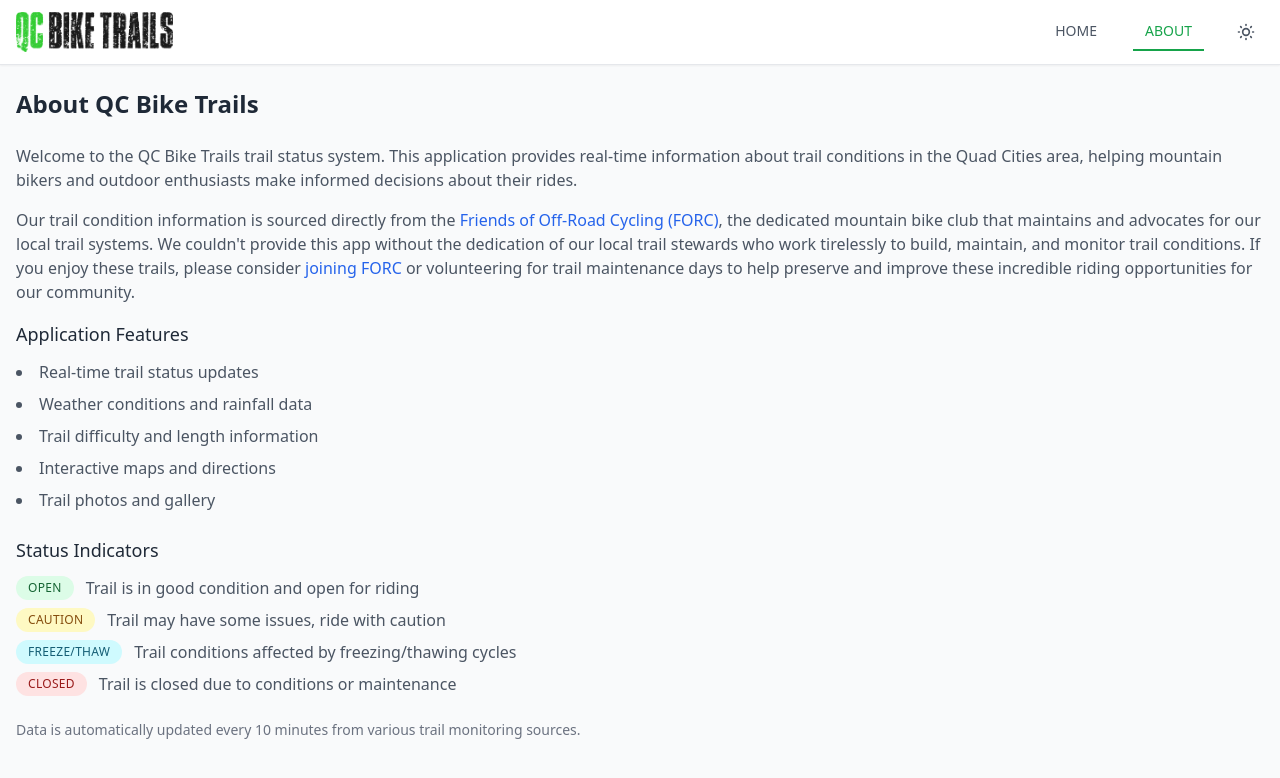
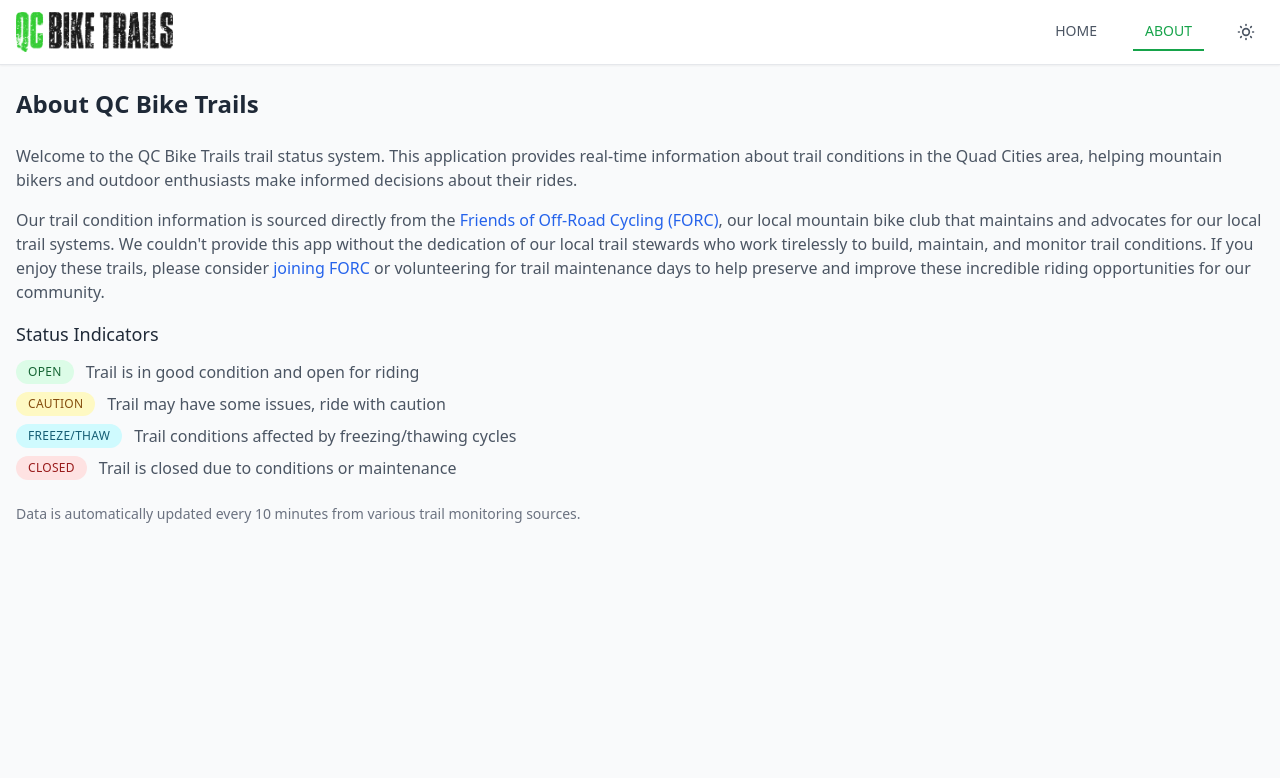
Before and after one commit to zlarson/qc-singletrack, an Angular app in the folder src/QCSingleTrack.Angular/trail-status-app/: page /about in a window 1280 px wide. Shown: the top 778 px of the page. Built offline with nearby package versions, Linux system fonts and the light colour scheme.

Commit message:
Revise about component content and remove features list
Updated the description of the local mountain bike club and removed the application features section.

```diff
--- a/src/QCSingleTrack.Angular/trail-status-app/src/app/components/about.component.ts
+++ b/src/QCSingleTrack.Angular/trail-status-app/src/app/components/about.component.ts
@@ -19,22 +19,13 @@ import { CommonModule } from '@angular/common';
             <p class="text-gray-600 dark:text-gray-300 mb-4">
               Our trail condition information is sourced directly from the
               <a href="https://www.qcforc.org/" target="_blank" rel="noopener noreferrer" class="text-blue-600 dark:text-blue-400 hover:underline">Friends of Off-Road Cycling (FORC)</a>,
-              the dedicated mountain bike club that maintains and advocates for our local trail systems.
+              our local mountain bike club that maintains and advocates for our local trail systems.
               We couldn't provide this app without the dedication of our local trail stewards who work tirelessly
               to build, maintain, and monitor trail conditions. If you enjoy these trails, please consider
               <a href="https://www.qcforc.org/content.php?120" target="_blank" rel="noopener noreferrer" class="text-blue-600 dark:text-blue-400 hover:underline">joining FORC</a>
               or volunteering for trail maintenance days to help preserve and improve these incredible riding opportunities
               for our community.
             </p>
-
-            <h3 class="text-lg font-medium text-gray-800 dark:text-gray-200 mb-3">Application Features</h3>
-            <ul class="list-disc list-inside text-gray-600 dark:text-gray-300 space-y-2 mb-6">
-              <li>Real-time trail status updates</li>
-              <li>Weather conditions and rainfall data</li>
-              <li>Trail difficulty and length information</li>
-              <li>Interactive maps and directions</li>
-              <li>Trail photos and gallery</li>
-            </ul>
 
             <h3 class="text-lg font-medium text-gray-800 dark:text-gray-200 mb-3">Status Indicators</h3>
             <div class="space-y-2 mb-6">
```
